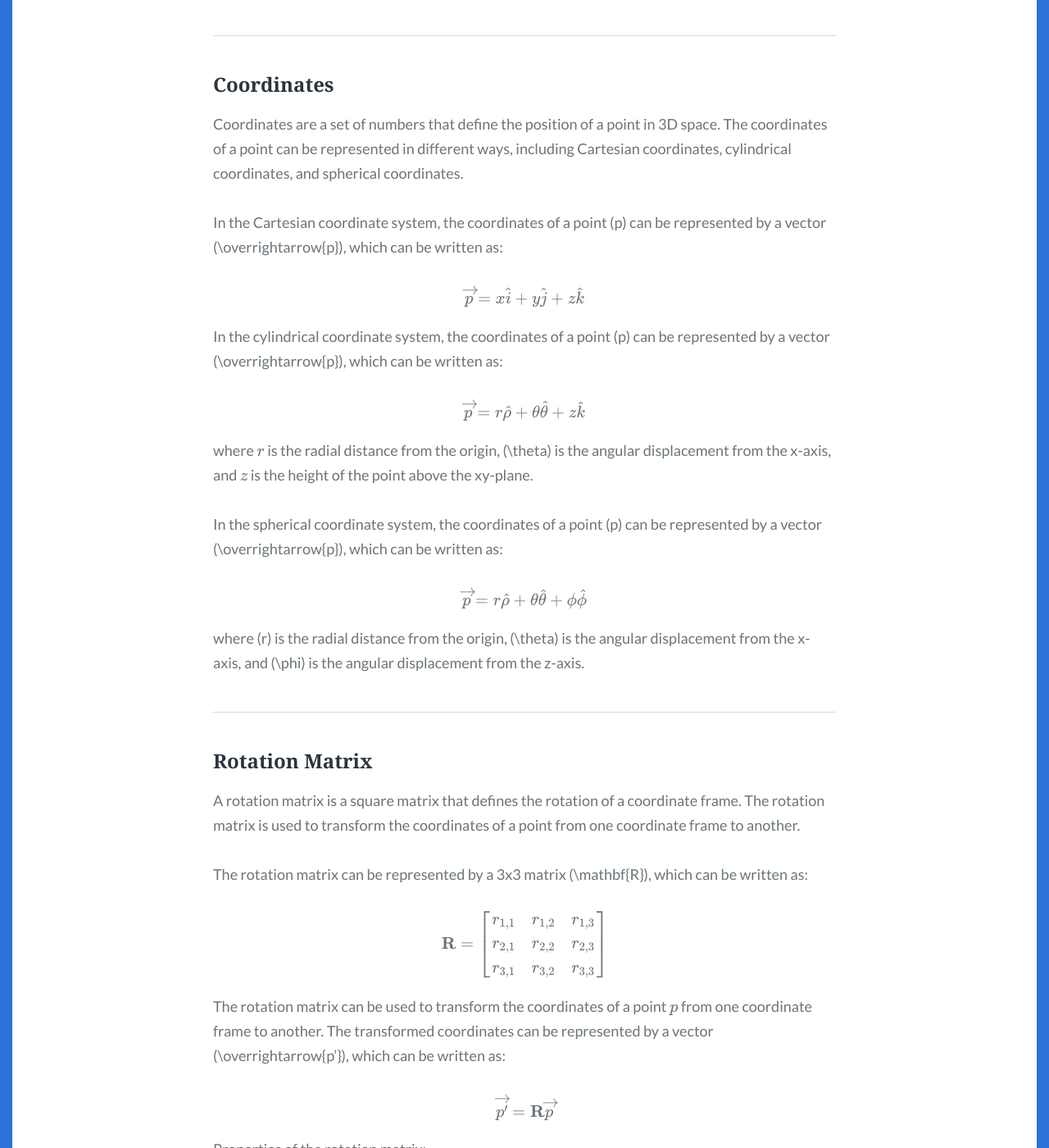
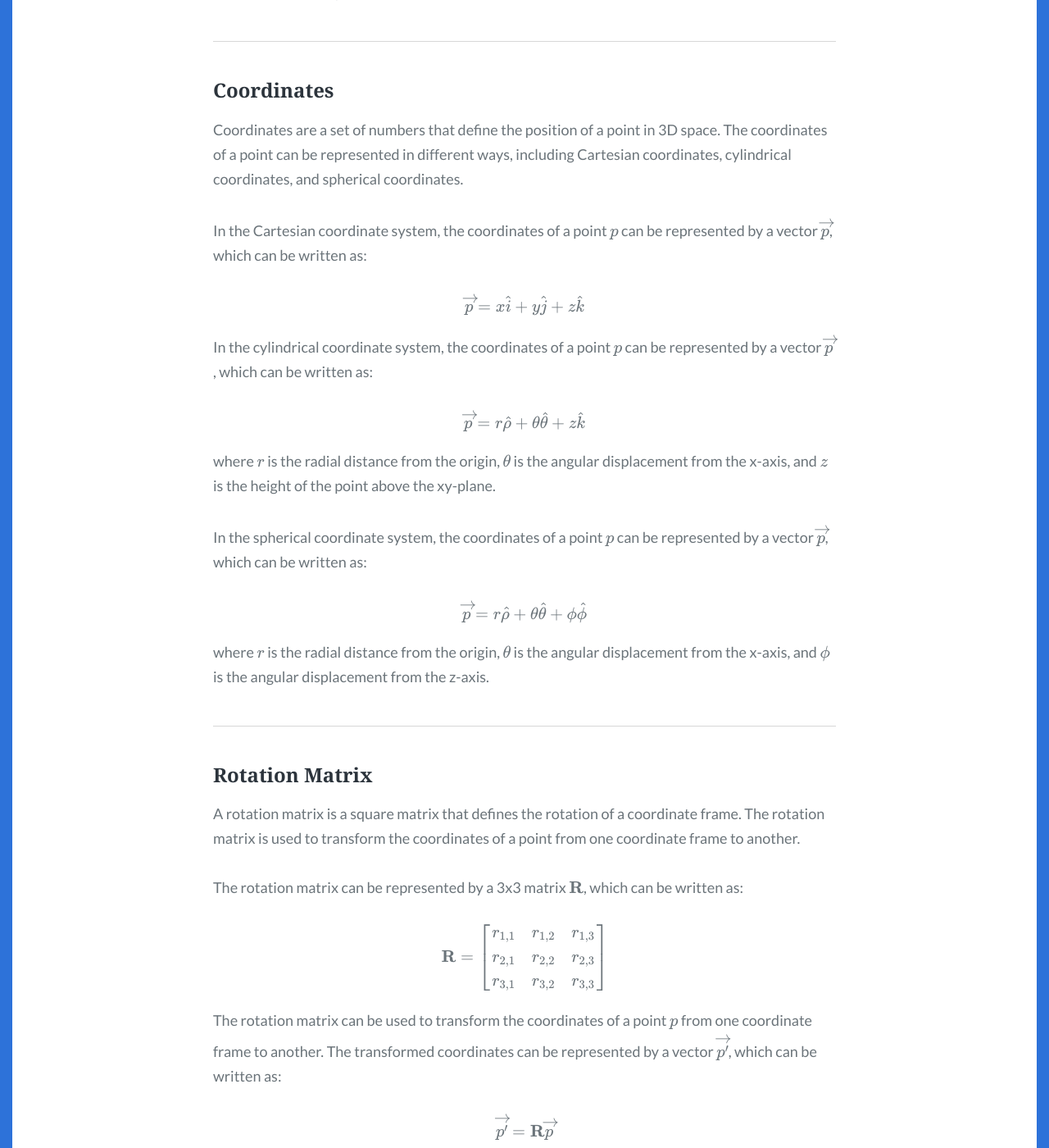
Before and after one commit to HuRuilizhen/HuRuilizhen.github.io, a Jekyll site: the page built from _posts/2024-09-25-Mathematical-Concepts-and-Spatial-Transformation.md, in a window 1280 px wide and 1400 px high, scrolled down 2417 px. Shown: the whole window at 82% size. Built offline with Jekyll 4.4.1, drawn with Linux system fonts in a browser that asks for light colours; some web fonts are replaced; formulas are drawn with MathJax 3; comment, search, counter and statistics services are not loaded; some of the changed text lies outside the part shown.

Commit message:
[update]: formula in md

```diff
--- a/_posts/2024-09-25-Mathematical-Concepts-and-Spatial-Transformation.md
+++ b/_posts/2024-09-25-Mathematical-Concepts-and-Spatial-Transformation.md
@@ -19,7 +19,7 @@ In robotics, the representation of the position of a robot is a fundamental prob
 
 A coordinate frame is a set of three mutually perpendicular lines that intersect at a single point. The coordinate frame is used to define the position and orientation of a robot in 3D space.
 
-The coordinate frame can be represented by a set of three orthonormal vectors \(\hat{x}\), \(\hat{y}\), and \(\hat{z}\), which are mutually perpendicular and of unit length. The position of a point $p$ in the coordinate frame can be represented by a vector \(\overrightarrow{p}\), which can be written as:
+The coordinate frame can be represented by a set of three orthonormal vectors $\hat{x}$, $\hat{y}$, and $\hat{z}$, which are mutually perpendicular and of unit length. The position of a point $p$ in the coordinate frame can be represented by a vector $\overrightarrow{p}$, which can be written as:
 
 $$\overrightarrow{p}=x\hat{x}+y\hat{y}+z\hat{z}$$
 
@@ -27,13 +27,13 @@ where $x$, $y$, and $z$ are the coordinates of the point $p$ in the coordinate f
 
 ### Cartesian Coordinate Frame
 
-A Cartesian coordinate frame is a coordinate frame that uses three mutually perpendicular lines to define the position and orientation of a robot in 3D space. The three lines are labeled as x, y, and z.
+A Cartesian coordinate frame is a coordinate frame that uses three mutually perpendicular lines to define the position and orientation of a robot in 3D space. The three lines are labeled as $x$, $y$, and $z$.
 
-The Cartesian coordinate frame is the most commonly used coordinate frame in robotics. The position of a point \(p\) in the Cartesian coordinate frame can be represented by a vector \(\overrightarrow{p}\), which can be written as:
+The Cartesian coordinate frame is the most commonly used coordinate frame in robotics. The position of a point $p$ in the Cartesian coordinate frame can be represented by a vector $\overrightarrow{p}$, which can be written as:
 
 $$\overrightarrow{p}=x\hat{i}+y\hat{j}+z\hat{k}$$
 
-where \(\hat{i}\), \(\hat{j}\), and \(\hat{k}\) are the unit vectors of the x, y, and z axes, respectively.
+where $\hat{i}$, $\hat{j}$, and $\hat{k}$ are the unit vectors of the $x$, $y$, and $z$ axes, respectively.
 
 ### Reference Frame and Mobile Frame
 
@@ -56,21 +56,21 @@ where \(\hat{i}\), \(\hat{j}\), and \(\hat{k}\) are the unit vectors of the x, y
 
 Coordinates are a set of numbers that define the position of a point in 3D space. The coordinates of a point can be represented in different ways, including Cartesian coordinates, cylindrical coordinates, and spherical coordinates.
 
-In the Cartesian coordinate system, the coordinates of a point \(p\) can be represented by a vector \(\overrightarrow{p}\), which can be written as:
+In the Cartesian coordinate system, the coordinates of a point $p$ can be represented by a vector $\overrightarrow{p}$, which can be written as:
 
 $$\overrightarrow{p}=x\hat{i}+y\hat{j}+z\hat{k}$$
 
-In the cylindrical coordinate system, the coordinates of a point \(p\) can be represented by a vector \(\overrightarrow{p}\), which can be written as:
+In the cylindrical coordinate system, the coordinates of a point $p$ can be represented by a vector $\overrightarrow{p}$, which can be written as:
 
 $$\overrightarrow{p}=r\hat{\rho}+\theta\hat{\theta}+z\hat{k}$$
 
-where $r$ is the radial distance from the origin, \(\theta\) is the angular displacement from the x-axis, and $z$ is the height of the point above the xy-plane.
+where $r$ is the radial distance from the origin, $\theta$ is the angular displacement from the x-axis, and $z$ is the height of the point above the xy-plane.
 
-In the spherical coordinate system, the coordinates of a point \(p\) can be represented by a vector \(\overrightarrow{p}\), which can be written as:
+In the spherical coordinate system, the coordinates of a point $p$ can be represented by a vector $\overrightarrow{p}$, which can be written as:
 
 $$\overrightarrow{p}=r\hat{\rho}+\theta\hat{\theta}+\phi\hat{\phi}$$
 
-where \(r\) is the radial distance from the origin, \(\theta\) is the angular displacement from the x-axis, and \(\phi\) is the angular displacement from the z-axis.
+where $r$ is the radial distance from the origin, $\theta$ is the angular displacement from the x-axis, and $\phi$ is the angular displacement from the z-axis.
 
 ---
 
@@ -78,7 +78,7 @@ where \(r\) is the radial distance from the origin, \(\theta\) is the angular di
 
 A rotation matrix is a square matrix that defines the rotation of a coordinate frame. The rotation matrix is used to transform the coordinates of a point from one coordinate frame to another.
 
-The rotation matrix can be represented by a 3x3 matrix \(\mathbf{R}\), which can be written as:
+The rotation matrix can be represented by a 3x3 matrix $\mathbf{R}$, which can be written as:
 
 $$
     \mathbf{R}=
@@ -89,7 +89,7 @@ $$
     \end{bmatrix}
 $$
 
-The rotation matrix can be used to transform the coordinates of a point $p$ from one coordinate frame to another. The transformed coordinates can be represented by a vector \(\overrightarrow{p'}\), which can be written as:
+The rotation matrix can be used to transform the coordinates of a point $p$ from one coordinate frame to another. The transformed coordinates can be represented by a vector $\overrightarrow{p'}$, which can be written as:
 
 $$\overrightarrow{p'}=\mathbf{R}\overrightarrow{p}$$
 
@@ -115,7 +115,7 @@ $$
     \det(\mathbf{R})=1
 $$
 
-- **Composition of Rotations**: The product of two rotation matrices is also a rotation matrix. Set \(\mathbf{R}^1\) and \(\mathbf{R}^2\) as rotation matrices, then the product of \(\mathbf{R}^1\) and \(\mathbf{R}^2\) is a rotation matrix \(\mathbf{R}\):
+- **Composition of Rotations**: The product of two rotation matrices is also a rotation matrix. Set $\mathbf{R}^1$ and $\mathbf{R}^2$ as rotation matrices, then the product of $\mathbf{R}^1$ and $\mathbf{R}^2$ is a rotation matrix $\mathbf{R}$:
 
 $$
     \mathbf{R}=\mathbf{R}^1\mathbf{R}^2
@@ -155,13 +155,13 @@ $$
 
 Coordinate transformation is the process of transforming the coordinates of a point from one coordinate frame to another. There are different ways to perform coordinate transformation, including rotation matrices, homogeneous matrices, and quaternions.
 
-The coordinate transformation can be represented by a 4x4 matrix \(\mathbf{T}\), which can be written as:
+The coordinate transformation can be represented by a 4x4 matrix $\mathbf{T}$, which can be written as:
 
 $$
 \mathbf{T}=\begin{bmatrix} \mathbf{R} & \overrightarrow{t} \\ \overrightarrow{0} & 1 \end{bmatrix}
 $$
 
-where \(\mathbf{R}\) is the rotation matrix, and \(\overrightarrow{t}\) is the translation vector.
+where $\mathbf{R}$ is the rotation matrix, and $\overrightarrow{t}$ is the translation vector.
 
 The inverse of the coordinate transformation can be obtained by using the inverse of the homogeneous matrix \(\mathbf{T}\):
 
@@ -175,20 +175,20 @@ $$
 \overrightarrow{p'}=\mathbf{T}\overrightarrow{p}
 $$
 
-The coordinate transformation can also be represented by a quaternion \(\mathbf{q}\), which can be written as:
+The coordinate transformation can also be represented by a quaternion $\mathbf{q}$, which can be written as:
 
 $$
 \mathbf{q}=w+x\hat{i}+y\hat{j}+z\hat{k}
 $$
 
-where \(w\), \(x\), \(y\), and \(z\) are the components of the quaternion.
+where $w$, $x$, $y$, and $z$ are the components of the quaternion.
 
-The transformed coordinates can be represented by a vector \(\overrightarrow{p'}\), which can be written as:
+The transformed coordinates can be represented by a vector $\overrightarrow{p'}$, which can be written as:
 
 $$
 \overrightarrow{p'}=\mathbf{q}\otimes\overrightarrow{p}\otimes\mathbf{q}^{-1}
 $$
 
-where \(\otimes\) is the quaternion multiplication operator.
+where $\otimes$ is the quaternion multiplication operator.
 
 ---
```
